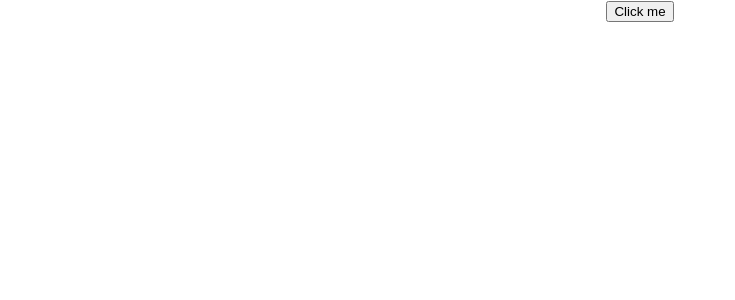
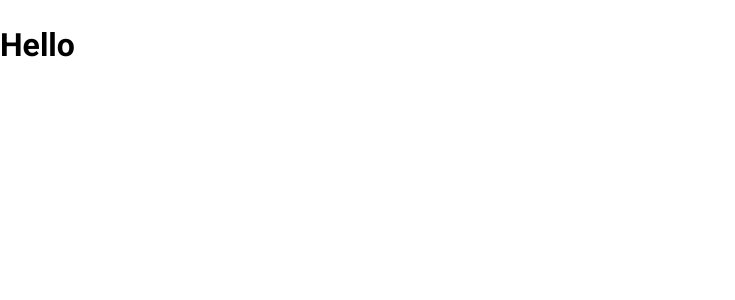
Before and after one commit to Kunn1308/tiktok-ui, a React (Create React App) app: page / in a window 1280 px wide. Shown: the top 300 px of the page, without its empty margins (0-735 px from the left). Built offline with nearby package versions, Linux system fonts and the light colour scheme.

Commit message:
Cấu hình sử dụng CSS/SASS

```diff
--- a/package.json
+++ b/package.json
@@ -6,6 +6,7 @@
     "@testing-library/jest-dom": "^5.17.0",
     "@testing-library/react": "^13.4.0",
     "@testing-library/user-event": "^13.5.0",
+    "normalize.css": "^8.0.1",
     "react": "^18.2.0",
     "react-dom": "^18.2.0",
     "react-scripts": "^5.0.1",
@@ -14,7 +15,8 @@
   "devDependencies": {
     "babel-plugin-module-resolver": "^5.0.0",
     "customize-cra": "^1.0.0",
-    "react-app-rewired": "^2.2.1"
+    "react-app-rewired": "^2.2.1",
+    "sass": "^1.74.1"
   },
   "scripts": {
     "start": "react-app-rewired start",
--- a/src/App.css
+++ /dev/null
@@ -1,38 +0,0 @@
-.App {
-    text-align: center;
-}
-
-.App-logo {
-    height: 40vmin;
-    pointer-events: none;
-}
-
-@media (prefers-reduced-motion: no-preference) {
-    .App-logo {
-        animation: App-logo-spin infinite 20s linear;
-    }
-}
-
-.App-header {
-    background-color: #282c34;
-    min-height: 100vh;
-    display: flex;
-    flex-direction: column;
-    align-items: center;
-    justify-content: center;
-    font-size: calc(10px + 2vmin);
-    color: white;
-}
-
-.App-link {
-    color: #61dafb;
-}
-
-@keyframes App-logo-spin {
-    from {
-        transform: rotate(0deg);
-    }
-    to {
-        transform: rotate(360deg);
-    }
-}
--- a/src/App.js
+++ b/src/App.js
@@ -1,10 +1,7 @@
-import Button from '~/component/Button';
-import './App.css';
-
 function App() {
     return (
         <div className="App">
-            <Button />
+            <h1>Hello</h1>
         </div>
     );
 }
--- a/src/MyAlert.js
+++ /dev/null
@@ -1,5 +0,0 @@
-const myAlert = () => {
-    alert('Hello');
-};
-
-export default myAlert;
--- a/src/component/Button/index.js
+++ /dev/null
@@ -1,6 +0,0 @@
-import myAlert from '~/MyAlert';
-function Button() {
-    return <button onClick={myAlert}>Click me</button>;
-}
-
-export default Button;
--- /dev/null
+++ b/src/components/GlobalStyles/GlobalStyles.scss
@@ -0,0 +1,21 @@
+@import 'normalize.css';
+@import url('https://fonts.googleapis.com/css2?family=Roboto:wght@300;400;500;700;900&display=swap');
+
+:root {
+    --primary: #fe2c55;
+}
+
+html {
+    font-size: 62.5%;
+}
+
+* {
+    box-sizing: border-box;
+}
+
+body {
+    font-family: 'Roboto', sans-serif;
+    font-size: 1.6rem;
+    line-height: 1.5;
+    text-rendering: optimizeSpeed;
+}
--- /dev/null
+++ b/src/components/GlobalStyles/index.js
@@ -0,0 +1,6 @@
+import './GlobalStyles.scss';
+function GlobalStyles({ children }) {
+    return children;
+}
+
+export default GlobalStyles;
--- a/src/index.css
+++ /dev/null
@@ -1,11 +0,0 @@
-body {
-    margin: 0;
-    font-family: -apple-system, BlinkMacSystemFont, 'Segoe UI', 'Roboto', 'Oxygen', 'Ubuntu', 'Cantarell', 'Fira Sans',
-        'Droid Sans', 'Helvetica Neue', sans-serif;
-    -webkit-font-smoothing: antialiased;
-    -moz-osx-font-smoothing: grayscale;
-}
-
-code {
-    font-family: source-code-pro, Menlo, Monaco, Consolas, 'Courier New', monospace;
-}
--- a/src/index.js
+++ b/src/index.js
@@ -1,13 +1,14 @@
 import React from 'react';
 import ReactDOM from 'react-dom/client';
-import './index.css';
 import App from '~/App';
 import reportWebVitals from './reportWebVitals';
-
+import GlobalStyles from '~/components/GlobalStyles';
 const root = ReactDOM.createRoot(document.getElementById('root'));
 root.render(
     <React.StrictMode>
-        <App />
+        <GlobalStyles>
+            <App />
+        </GlobalStyles>
     </React.StrictMode>,
 );
 
```
Also changed, not shown: src/logo.svg (deleted), 1 other file (tests, documents, lock files or other folders).
